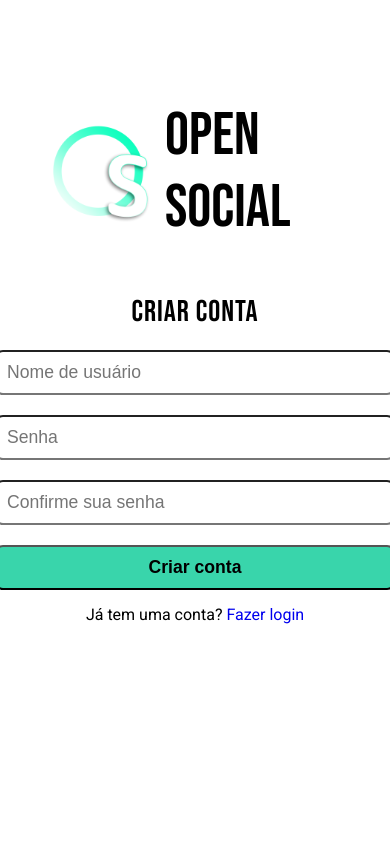
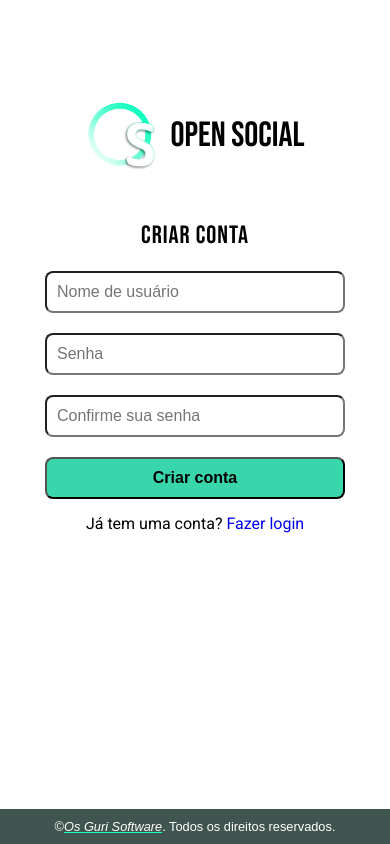
Before and after one commit to iDanielSantos/Open-Social, a Python web app: template app/templates/signup.html in a window 390 px wide. Run offline with Jinja, Linux system fonts and the light colour scheme; the template is opened without the code that fills it, so the values that code supplies are empty.

Commit message:
fix: add media queries to the sign in and sign up pages to improve responsiveness on mobile devicesthe
feed/post page contains bugs to be fixed

```diff
--- a/app/static/css/signup.css
+++ b/app/static/css/signup.css
@@ -93,3 +93,43 @@ main > form > section#signup {
     font-size: 1em;
     text-decoration: none;
 }
+
+footer {
+    position: fixed;
+    bottom: 0;
+    width: 100%;
+    text-align: center;
+    background-color: var(--color5);
+    color: white;
+    padding: 10px;
+}
+
+footer > p > a {
+    color: white;
+    text-decoration-color: var(--color3);
+    font-size: 1em;
+    font-style: italic;
+}
+
+@media (max-width: 600px) {
+    h1 {
+        font-size: 35px;
+    }
+
+    h3 {
+        font-size: 25px;
+    }
+
+    header > img {
+        width: 70px;
+    }
+
+    .buttonsForm {
+        width: 300px;
+        font-size: 1em;
+    }
+
+    footer > p {
+        font-size: 0.8em;
+    }
+}
--- a/app/templates/home.html
+++ b/app/templates/home.html
@@ -16,8 +16,7 @@
 
     <main>
         <section id="userProfile">
-            <label for="userPhotoProfile"><img src="../static/images/generic-profile.png" id="profilePhoto"
-                    alt="Photo de perfil genérica"></label>
+            <label for="userPhotoProfile"><img src="../static/images/generic-profile.png" id="profilePhoto" alt="Photo de perfil genérica"></label>
             <input type="file" name="userPhotoProfile" id="userPhotoProfile" accept="image/png, image/jpeg">
             <h3>John Silva</h3>
             <nav>
--- a/app/templates/index.html
+++ b/app/templates/index.html
@@ -29,6 +29,10 @@
             </p>
         </section>
     </main>
+
+    <footer>
+        <p>&copy;<a href="#">Os Guri Software</a>. Todos os direitos reservados.</p>
+    </footer>
 </body>
 
 </html>
--- a/app/templates/signup.html
+++ b/app/templates/signup.html
@@ -29,6 +29,10 @@
             <p class="goLogin">Já tem uma conta? <a href="index.html" class="goLogin" target="_self">Fazer login</a></p>
         </section>
     </main>
+
+    <footer>
+        <p>&copy;<a href="#">Os Guri Software</a>. Todos os direitos reservados.</p>
+    </footer>
 </body>
 
 </html>
```
Also changed, not shown: app/static/css/home.css (+62 -2 lines), app/static/css/main.css (+38 -2 lines).
